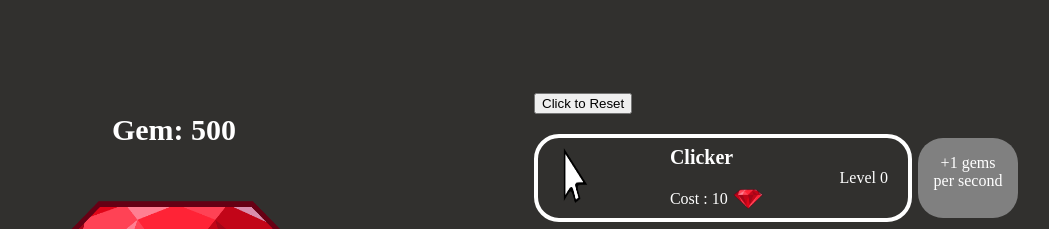
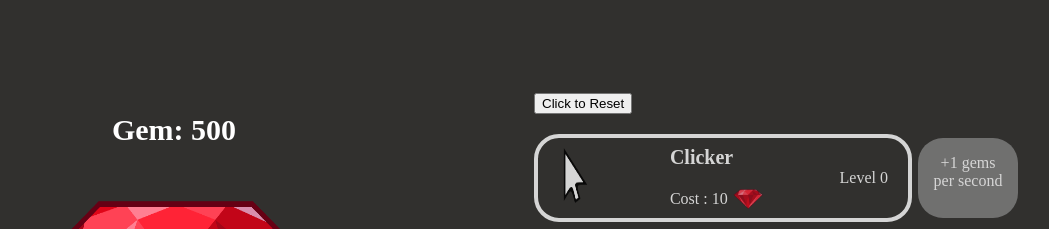
Before and after one commit to Pklinhom/first-javagame1, a plain HTML site: page index.html in a window 1280 px wide. In both pictures the pointer is over the element 890 px from the left and 177 px from the top of the page. Shown: the top 229 px of the page, without its empty margins (167-1216 px from the left). Drawn offline with Linux system fonts and the light colour scheme.

Commit message:
Minor changes

```diff
--- a/style.css
+++ b/style.css
@@ -46,7 +46,20 @@ body {
     border-radius: 25px;
     position: relative;
     margin: 10px;
+
+
 }
+
+.upgrade:hover{
+    opacity: 0.8;
+    cursor: pointer;
+}
+
+.upgrade:active{
+    opacity: 0.65;
+    transform: scale(1.025);
+}
+
 
 .mid-section h4{
     margin: 0;
```
Also changed, not shown: 1 other file.
